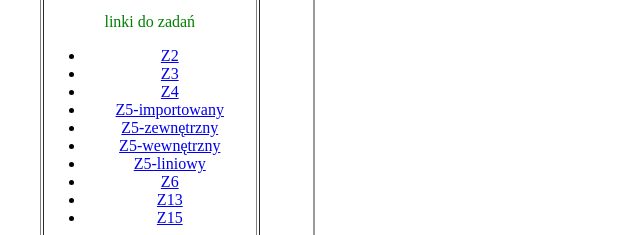
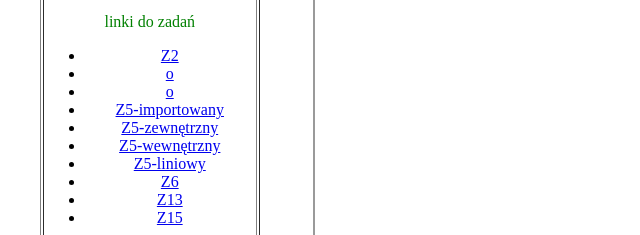
Before and after one commit to Karo122/Prac_witr_ap3, a plain HTML site: page index.html in a window 1280 px wide. Shown: the part 229-464 px from the top of the page, 0-640 px from the left. Drawn offline with Linux system fonts and the light colour scheme.

Commit message:
Update index.html

```diff
--- a/index.html
+++ b/index.html
@@ -11,8 +11,8 @@
 					<p><font color="green">linki do zadań</font></p>
 					<ul>
 						<li><a href="rzes_z2.html" target="strony">Z2</a></li>
-						<li><a href="rzes_z3.html" target="strony">Z3</a></li>
-						<li><a href="rzes_z4.html" target="strony">Z4</a></li>
+						<li><a href="rzes_z3.html" target="strony">o</a></li>
+						<li><a href="rzes_z4.html" target="strony">o</a></li>
 						<li><a href="rzes_z5_1.html" target="strony">Z5-importowany</a></li>
 						<li><a href="rzes_z5_2.html" target="strony">Z5-zewnętrzny</a></li>
 						<li><a href="rzes_z5_3.html" target="strony">Z5-wewnętrzny</a></li>
```
